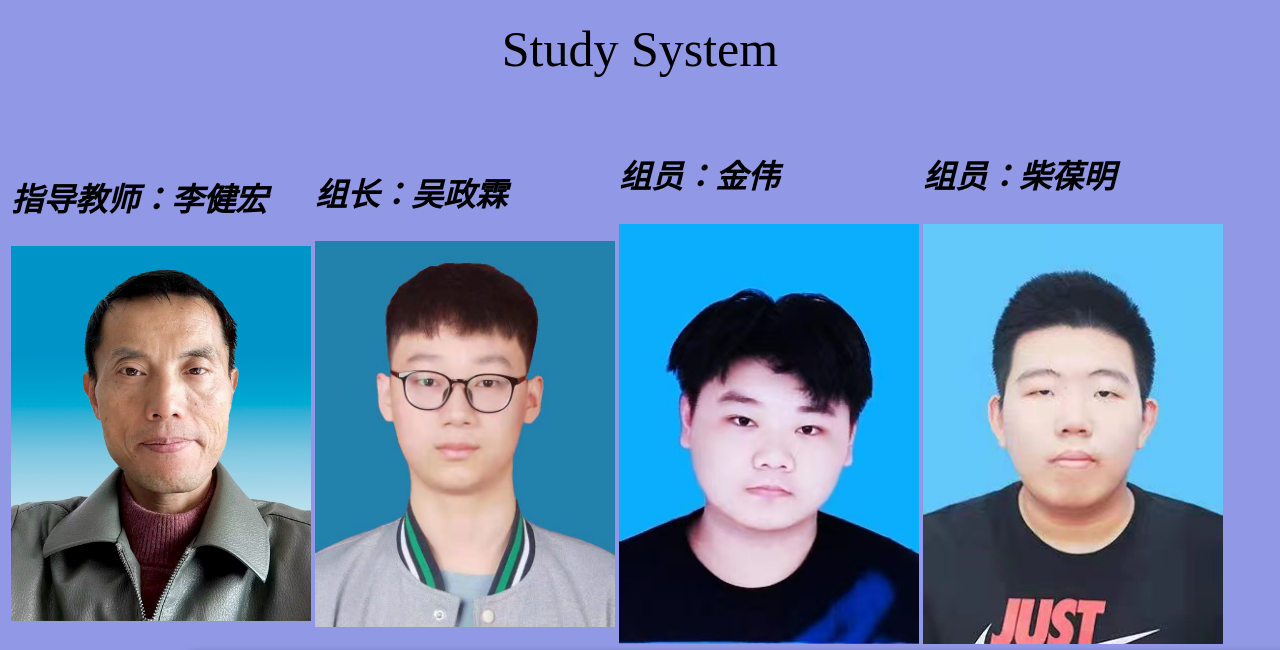
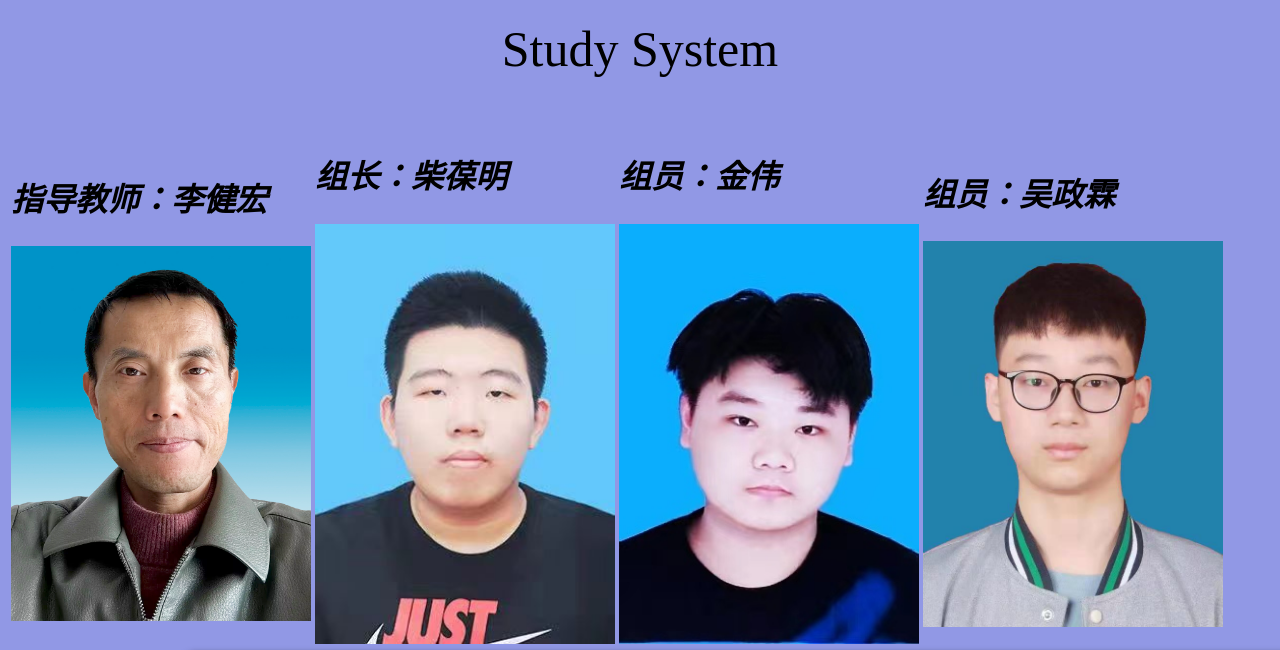
Before and after one commit to CHbm123/CHbm.github.io, a plain HTML site: page ks.html in a window 1280 px wide. Shown: the top 650 px of the page. Drawn offline with Linux system fonts and the light colour scheme.

Commit message:
Update ks.html

```diff
--- a/ks.html
+++ b/ks.html
@@ -174,16 +174,16 @@
 <img src="li.jpg" width="300" border=0>
 </td>
 <td>
-<h1>组长：吴政霖</h1>
-<img src="wuzl.jpg" width="300" border=0>
+<h1>组长：柴葆明</h1>
+<img src="chaibm.jpg" width="300" border=0>
 </td>
 <td>
 <h1> 组员：金伟</h1>
 <img src="jinw.jpg" width="300" border=0>
 </td>
 <td>
-<h1>组员：柴葆明</h1>
-<img src="chaibm.jpg" width="300" border=0>
+<h1>组员：吴政霖</h1>
+<img src="wuzl.jpg" width="300" border=0>
 </td>
 </tr></table>
 </div>
```
